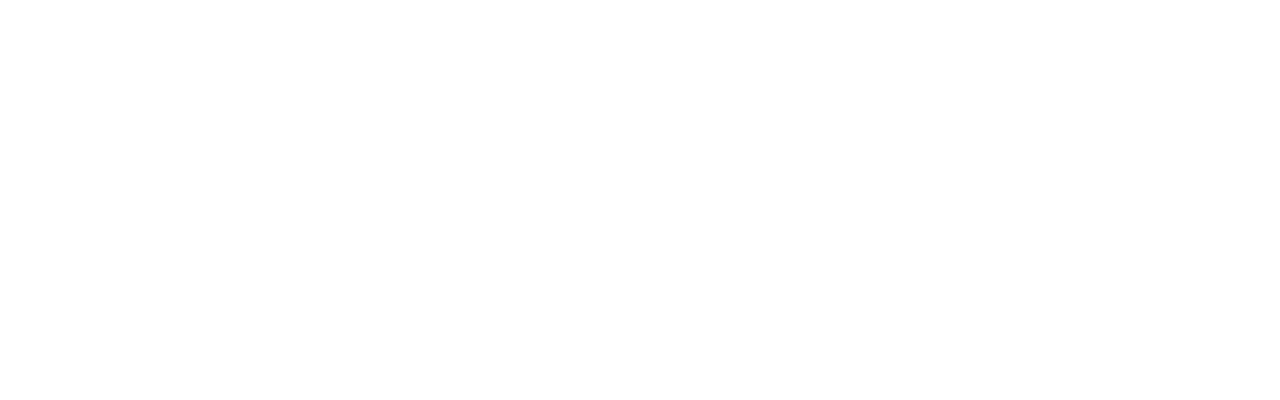
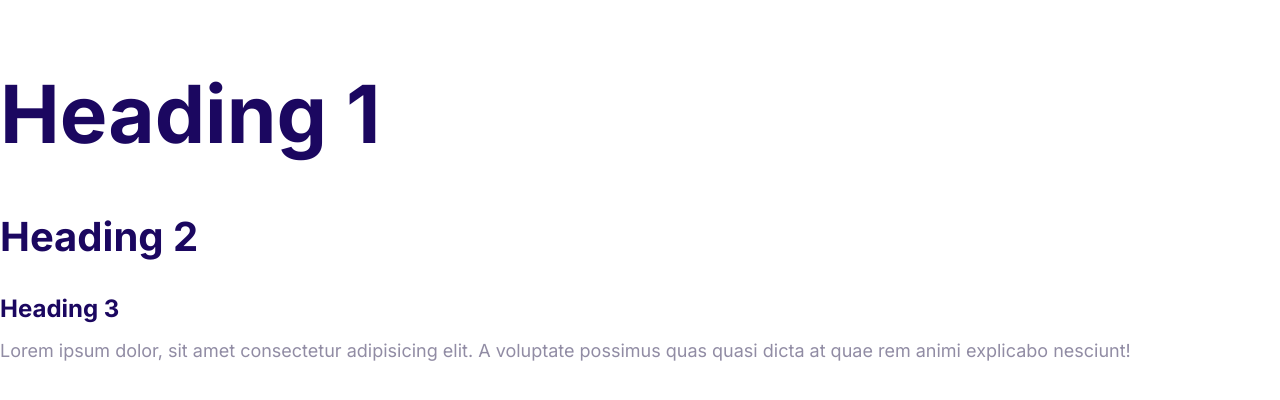
Before and after one commit to saadhinnafiz/moshify, a plain HTML site: page index.html in a window 1280 px wide. Drawn offline with nearby package versions, Linux system fonts and the light colour scheme.

Commit message:
Define the styles for the fonts

```diff
--- a/css/styles.css
+++ b/css/styles.css
@@ -5,3 +5,52 @@
   --color-headings: #1b0760;
   --color-body: #918ca4;
 }
+
+html {
+  font-size: 62.5%;
+}
+
+body {
+  font-family: "Inter", Arial, Helvetica, sans-serif;
+  font-size: 2.4rem;
+  line-height: 1.5;
+  color: var(--color-body);
+}
+
+h1,
+h2,
+h3 {
+  color: var(--color-headings);
+  margin-bottom: 1rem;
+}
+
+h1 {
+  font-size: 7rem;
+}
+
+h2 {
+  font-size: 4rem;
+}
+
+h3 {
+  font-size: 3rem;
+}
+
+p {
+  margin-top: 0;
+}
+
+@media screen and (min-width: 1024px) {
+  body {
+    font-size: 1.8rem;
+  }
+  h1 {
+    font-size: 8rem;
+  }
+  h2 {
+    font-size: 4rem;
+  }
+  h3 {
+    font-size: 2.4rem;
+  }
+}
--- a/index.html
+++ b/index.html
@@ -6,6 +6,20 @@
     <title>Exercise - Moshify</title>
     <link rel="stylesheet" href="css/normalize.css" />
     <link rel="stylesheet" href="css/styles.css" />
+    <link rel="preconnect" href="https://fonts.googleapis.com" />
+    <link rel="preconnect" href="https://fonts.gstatic.com" crossorigin />
+    <link
+      href="https://fonts.googleapis.com/css2?family=Inter:ital,opsz,wght@0,14..32,100..900;1,14..32,100..900&display=swap"
+      rel="stylesheet"
+    />
   </head>
-  <body></body>
+  <body>
+    <h1>Heading 1</h1>
+    <h2>Heading 2</h2>
+    <h3>Heading 3</h3>
+    <p>
+      Lorem ipsum dolor, sit amet consectetur adipisicing elit. A voluptate
+      possimus quas quasi dicta at quae rem animi explicabo nesciunt!
+    </p>
+  </body>
 </html>
```
